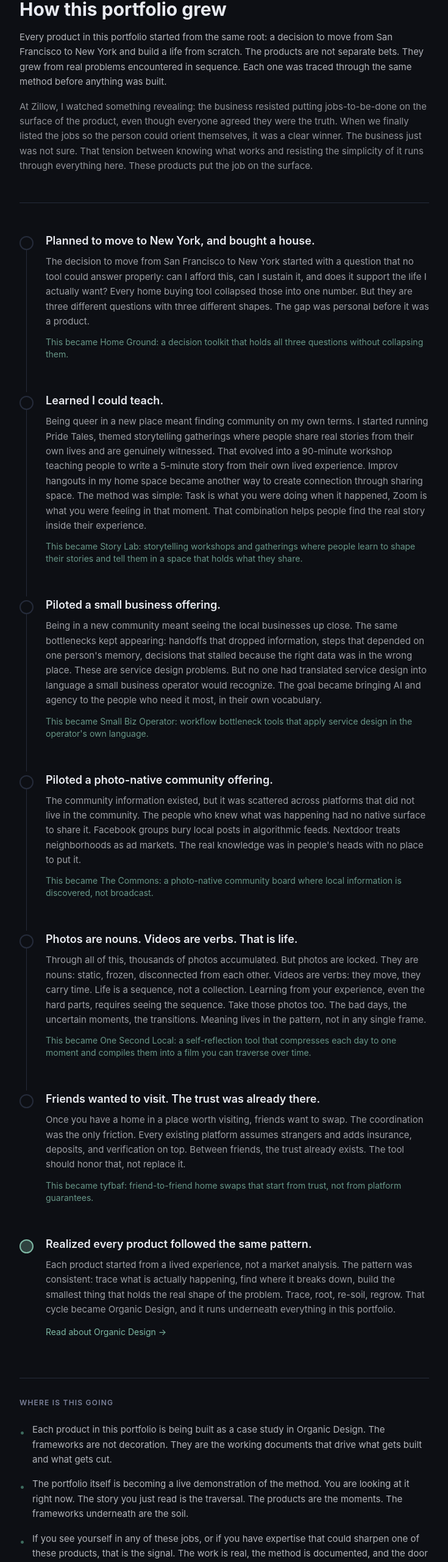
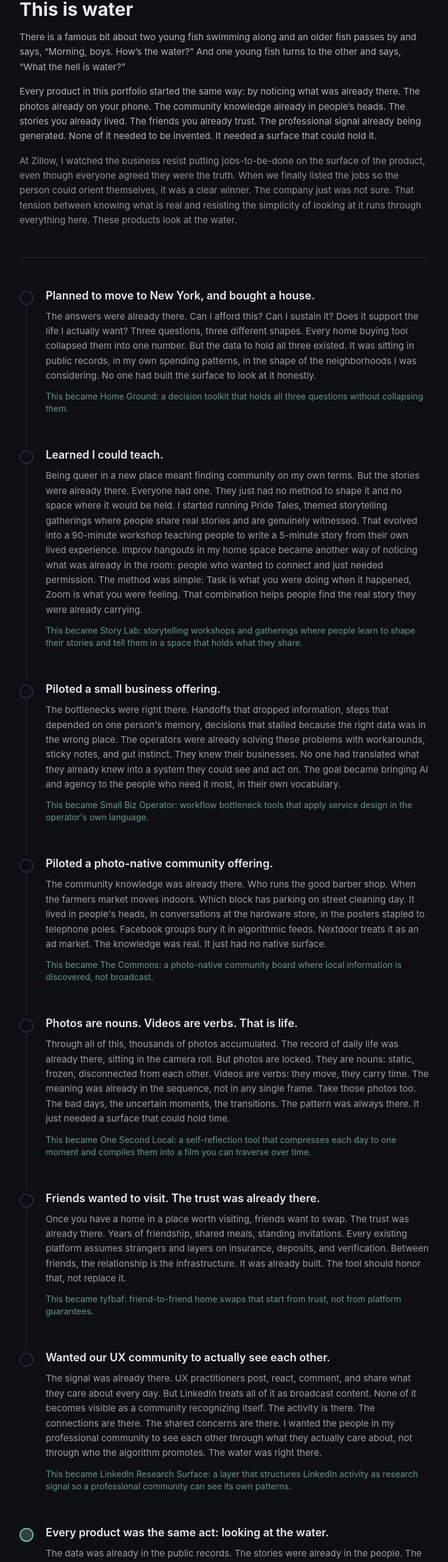
Before and after one commit to troyeffner/divergent-networks, a Next.js app: page /story in a window 1280 px wide. Shown: the part 170-2731 px from the top of the page at 61% size, without its empty margins (272-1007 px from the left). Built offline with nearby package versions, Linux system fonts and the light colour scheme.

Commit message:
This is water: thread theme through story, add job wormholes across products

```diff
--- a/app/page.tsx
+++ b/app/page.tsx
@@ -35,6 +35,21 @@ export default function Home() {
           </div>
         </section>
 
+        {/* Story entry */}
+        <section className="mb-16">
+          <Link
+            href="/story"
+            className="block border border-brand-border rounded-lg p-6 hover:border-brand-accent-dim transition-colors duration-200 group"
+          >
+            <h2 className="text-sm font-semibold text-brand-accent group-hover:text-brand-text transition-colors duration-150 mb-2">
+              This is water
+            </h2>
+            <p className="text-[0.9375rem] leading-relaxed text-brand-text opacity-65">
+              Every product in this portfolio started by noticing something that was already there. A self-guided path through the story, the products, and the frameworks underneath. Find yourself in the work.
+            </p>
+          </Link>
+        </section>
+
         <Method />
         <Portfolio />
 
--- a/app/story/page.tsx
+++ b/app/story/page.tsx
@@ -16,7 +16,7 @@ const storyMoments: StoryMoment[] = [
     slug: "homeground",
     heading: "Planned to move to New York, and bought a house.",
     narrative:
-      "The decision to move from San Francisco to New York started with a question that no tool could answer properly: can I afford this, can I sustain it, and does it support the life I actually want? Every home buying tool collapsed those into one number. But they are three different questions with three different shapes. The gap was personal before it was a product.",
+      "The answers were already there. Can I afford this? Can I sustain it? Does it support the life I actually want? Three questions, three different shapes. Every home buying tool collapsed them into one number. But the data to hold all three existed. It was sitting in public records, in my own spending patterns, in the shape of the neighborhoods I was considering. No one had built the surface to look at it honestly.",
     connection:
       "This became Home Ground: a decision toolkit that holds all three questions without collapsing them.",
   },
@@ -24,7 +24,7 @@ const storyMoments: StoryMoment[] = [
     slug: "story-lab",
     heading: "Learned I could teach.",
     narrative:
-      "Being queer in a new place meant finding community on my own terms. I started running Pride Tales, themed storytelling gatherings where people share real stories from their own lives and are genuinely witnessed. That evolved into a 90-minute workshop teaching people to write a 5-minute story from their own lived experience. Improv hangouts in my home space became another way to create connection through sharing space. The method was simple: Task is what you were doing when it happened, Zoom is what you were feeling in that moment. That combination helps people find the real story inside their experience.",
+      "Being queer in a new place meant finding community on my own terms. But the stories were already there. Everyone had one. They just had no method to shape it and no space where it would be held. I started running Pride Tales, themed storytelling gatherings where people share real stories and are genuinely witnessed. That evolved into a 90-minute workshop teaching people to write a 5-minute story from their own lived experience. Improv hangouts in my home space became another way of noticing what was already in the room: people who wanted to connect and just needed permission. The method was simple: Task is what you were doing when it happened, Zoom is what you were feeling. That combination helps people find the real story they were already carrying.",
     connection:
       "This became Story Lab: storytelling workshops and gatherings where people learn to shape their stories and tell them in a space that holds what they share.",
   },
@@ -32,7 +32,7 @@ const storyMoments: StoryMoment[] = [
     slug: "smallbiz",
     heading: "Piloted a small business offering.",
     narrative:
-      "Being in a new community meant seeing the local businesses up close. The same bottlenecks kept appearing: handoffs that dropped information, steps that depended on one person's memory, decisions that stalled because the right data was in the wrong place. These are service design problems. But no one had translated service design into language a small business operator would recognize. The goal became bringing AI and agency to the people who need it most, in their own vocabulary.",
+      "The bottlenecks were right there. Handoffs that dropped information, steps that depended on one person's memory, decisions that stalled because the right data was in the wrong place. The operators were already solving these problems with workarounds, sticky notes, and gut instinct. They knew their businesses. No one had translated what they already knew into a system they could see and act on. The goal became bringing AI and agency to the people who need it most, in their own vocabulary.",
     connection:
       "This became Small Biz Operator: workflow bottleneck tools that apply service design in the operator's own language.",
   },
@@ -40,7 +40,7 @@ const storyMoments: StoryMoment[] = [
     slug: "commons",
     heading: "Piloted a photo-native community offering.",
     narrative:
-      "The community information existed, but it was scattered across platforms that did not live in the community. The people who knew what was happening had no native surface to share it. Facebook groups bury local posts in algorithmic feeds. Nextdoor treats neighborhoods as ad markets. The real knowledge was in people's heads with no place to put it.",
+      "The community knowledge was already there. Who runs the good barber shop. When the farmers market moves indoors. Which block has parking on street cleaning day. It lived in people's heads, in conversations at the hardware store, in the posters stapled to telephone poles. Facebook groups bury it in algorithmic feeds. Nextdoor treats it as an ad market. The knowledge was real. It just had no native surface.",
     connection:
       "This became The Commons: a photo-native community board where local information is discovered, not broadcast.",
   },
@@ -48,7 +48,7 @@ const storyMoments: StoryMoment[] = [
     slug: "one-second-local",
     heading: "Photos are nouns. Videos are verbs. That is life.",
     narrative:
-      "Through all of this, thousands of photos accumulated. But photos are locked. They are nouns: static, frozen, disconnected from each other. Videos are verbs: they move, they carry time. Life is a sequence, not a collection. Learning from your experience, even the hard parts, requires seeing the sequence. Take those photos too. The bad days, the uncertain moments, the transitions. Meaning lives in the pattern, not in any single frame.",
+      "Through all of this, thousands of photos accumulated. The record of daily life was already there, sitting in the camera roll. But photos are locked. They are nouns: static, frozen, disconnected from each other. Videos are verbs: they move, they carry time. The meaning was already in the sequence, not in any single frame. Take those photos too. The bad days, the uncertain moments, the transitions. The pattern was always there. It just needed a surface that could hold time.",
     connection:
       "This became One Second Local: a self-reflection tool that compresses each day to one moment and compiles them into a film you can traverse over time.",
   },
@@ -56,9 +56,17 @@ const storyMoments: StoryMoment[] = [
     slug: "tyfbaf",
     heading: "Friends wanted to visit. The trust was already there.",
     narrative:
-      "Once you have a home in a place worth visiting, friends want to swap. The coordination was the only friction. Every existing platform assumes strangers and adds insurance, deposits, and verification on top. Between friends, the trust already exists. The tool should honor that, not replace it.",
+      "Once you have a home in a place worth visiting, friends want to swap. The trust was already there. Years of friendship, shared meals, standing invitations. Every existing platform assumes strangers and layers on insurance, deposits, and verification. Between friends, the relationship is the infrastructure. It was already built. The tool should honor that, not replace it.",
     connection:
       "This became tyfbaf: friend-to-friend home swaps that start from trust, not from platform guarantees.",
+  },
+  {
+    slug: "linkedin-research-surface",
+    heading: "Wanted our UX community to actually see each other.",
+    narrative:
+      "The signal was already there. UX practitioners post, react, comment, and share what they care about every day. But LinkedIn treats all of it as broadcast content. None of it becomes visible as a community recognizing itself. The activity is there. The connections are there. The shared concerns are there. I wanted the people in my professional community to see each other through what they actually care about, not through who the algorithm promotes. The water was right there.",
+    connection:
+      "This became LinkedIn Research Surface: a layer that structures LinkedIn activity as research signal so a professional community can see its own patterns.",
   },
 ];
 
@@ -77,13 +85,16 @@ export default function StoryPage() {
         </Link>
 
         <h1 className="text-2xl md:text-3xl font-bold text-brand-text mb-4">
-          How this portfolio grew
+          This is water
         </h1>
         <p className="text-[0.9375rem] leading-relaxed text-brand-text opacity-75 mb-4">
-          Every product in this portfolio started from the same root: a decision to move from San Francisco to New York and build a life from scratch. The products are not separate bets. They grew from real problems encountered in sequence. Each one was traced through the same method before anything was built.
+          There is a famous bit about two young fish swimming along and an older fish passes by and says, &ldquo;Morning, boys. How&rsquo;s the water?&rdquo; And one young fish turns to the other and says, &ldquo;What the hell is water?&rdquo;
+        </p>
+        <p className="text-[0.9375rem] leading-relaxed text-brand-text opacity-75 mb-4">
+          Every product in this portfolio started the same way: by noticing what was already there. The photos already on your phone. The community knowledge already in people&rsquo;s heads. The stories you already lived. The friends you already trust. The professional signal already being generated. None of it needed to be invented. It needed a surface that could hold it.
         </p>
         <p className="text-[0.9375rem] leading-relaxed text-brand-text opacity-60 mb-12">
-          At Zillow, I watched something revealing: the business resisted putting jobs-to-be-done on the surface of the product, even though everyone agreed they were the truth. When we finally listed the jobs so the person could orient themselves, it was a clear winner. The business just was not sure. That tension between knowing what works and resisting the simplicity of it runs through everything here. These products put the job on the surface.
+          At Zillow, I watched the business resist putting jobs-to-be-done on the surface of the product, even though everyone agreed they were the truth. When we finally listed the jobs so the person could orient themselves, it was a clear winner. The company just was not sure. That tension between knowing what is real and resisting the simplicity of looking at it runs through everything here. These products look at the water.
         </p>
 
         <div className="h-px bg-brand-border mb-12" />
@@ -232,10 +243,10 @@ export default function StoryPage() {
               </div>
               <div className="flex-1">
                 <h2 className="text-lg font-semibold text-brand-text mb-2">
-                  Realized every product followed the same pattern.
+                  Every product was the same act: looking at the water.
                 </h2>
                 <p className="text-[0.9375rem] leading-relaxed text-brand-text opacity-65 mb-3">
-                  Each product started from a lived experience, not a market analysis. The pattern was consistent: trace what is actually happening, find where it breaks down, build the smallest thing that holds the real shape of the problem. Trace, root, re-soil, regrow. That cycle became Organic Design, and it runs underneath everything in this portfolio.
+                  The data was already in the public records. The stories were already in the people. The bottlenecks were already in the workflows. The community knowledge was already in people&rsquo;s heads. The photos were already in the camera roll. The trust was already in the friendships. The signal was already on LinkedIn. Every product in this portfolio started by noticing something real that was right there, then building the smallest surface that could hold it. Trace what is actually happening. Find where it breaks down. Build what holds the real shape. That cycle became Organic Design.
                 </p>
                 <Link
                   href="/work/organic-design"
@@ -248,32 +259,21 @@ export default function StoryPage() {
           </div>
         </div>
 
-        {/* Where is this going */}
+        {/* You just did it */}
         <div className="mt-16">
           <div className="h-px bg-brand-border mb-8" />
           <h2 className="text-xs font-semibold tracking-widest uppercase text-brand-muted mb-6">
-            Where is this going
+            You just did it
           </h2>
-          <ul className="space-y-4">
-            <li className="flex gap-3 items-start">
-              <span className="mt-1 shrink-0 text-brand-accent-dim">&bull;</span>
-              <p className="text-[0.9375rem] leading-relaxed text-brand-text opacity-75">
-                Each product in this portfolio is being built as a case study in Organic Design. The frameworks are not decoration. They are the working documents that drive what gets built and what gets cut.
-              </p>
-            </li>
-            <li className="flex gap-3 items-start">
-              <span className="mt-1 shrink-0 text-brand-accent-dim">&bull;</span>
-              <p className="text-[0.9375rem] leading-relaxed text-brand-text opacity-75">
-                The portfolio itself is becoming a live demonstration of the method. You are looking at it right now. The story you just read is the traversal. The products are the moments. The frameworks underneath are the soil.
-              </p>
-            </li>
-            <li className="flex gap-3 items-start">
-              <span className="mt-1 shrink-0 text-brand-accent-dim">&bull;</span>
-              <p className="text-[0.9375rem] leading-relaxed text-brand-text opacity-75">
-                If you see yourself in any of these jobs, or if you have expertise that could sharpen one of these products, that is the signal. The work is real, the method is documented, and the door is open.
-              </p>
-            </li>
-          </ul>
+          <p className="text-[0.9375rem] leading-relaxed text-brand-text opacity-75 mb-4">
+            You scrolled through this story and something caught your attention. You expanded a product, maybe looked at a framework, maybe skipped one that did not speak to you. You traced your own steps of understanding. That is the method. Not a pitch. Not a funnel. A self-guided path through what is real, where you find yourself in the work by following what resonates.
+          </p>
+          <p className="text-[0.9375rem] leading-relaxed text-brand-text opacity-75 mb-4">
+            If one of these products connected to something you are already living, that is not a coincidence. That is the water. The thing that was right in front of you the whole time.
+          </p>
+          <p className="text-[0.9375rem] leading-relaxed text-brand-text opacity-60">
+            The frameworks underneath each product are working documents, not decoration. The portfolio itself is a live demonstration of the method. And the door is open. If you see yourself in any of these jobs, or if you have expertise that could sharpen one of these products, that is the signal.
+          </p>
         </div>
 
         <div className="mt-12 pt-8 border-t border-brand-border flex gap-6">
--- a/components/InterestForm.tsx
+++ b/components/InterestForm.tsx
@@ -116,6 +116,40 @@ const productJobs: Record<string, { label: string; jobs: string[] }> = {
   },
 };
 
+// Wormholes: when a job is selected, it may bridge to another product
+const wormholes: Record<string, { product: string; label: string; prompt: string }> = {
+  // homeground wormholes
+  "Compare neighborhoods by how they support my daily life":
+    { product: "commons", label: "The Commons", prompt: "The neighborhood knowledge is already there" },
+  "Coordinate a housing decision with my household":
+    { product: "tyfbaf", label: "tyfbaf", prompt: "If you already have a place, friends may want to visit" },
+  // story-lab wormholes
+  "Bring Story Lab to my community or organization":
+    { product: "commons", label: "The Commons", prompt: "Community surfaces hold what you build" },
+  "Take the Story Craft workshop to shape my own story":
+    { product: "one-second-local", label: "One Second Local", prompt: "Your daily photos are another way to see your own story" },
+  // smallbiz wormholes
+  "See my business health in language I actually use":
+    { product: "commons", label: "The Commons", prompt: "Your customers are already talking about you locally" },
+  // commons wormholes
+  "Connect with people nearby who know what I need to know":
+    { product: "story-lab", label: "Story Lab", prompt: "The stories your neighbors carry are the real signal" },
+  "Find out what is actually happening in my neighborhood":
+    { product: "homeground", label: "Home Ground", prompt: "That question started with a move" },
+  // one-second-local wormholes
+  "See the pattern in my own experience across months":
+    { product: "story-lab", label: "Story Lab", prompt: "The pattern in your photos may hold a story worth telling" },
+  // tyfbaf wormholes
+  "Find friends in my network who are open to home swaps":
+    { product: "linkedin-research-surface", label: "LinkedIn Research Surface", prompt: "Your network is already signaling who is open" },
+  // linkedin wormholes
+  // audience job wormholes
+  "I want to attend a storytelling event or improv hangout":
+    { product: "story-lab", label: "Story Lab", prompt: "The stories are already there" },
+  "I want to pilot one of these products in my community":
+    { product: "commons", label: "The Commons", prompt: "Start where the community knowledge already lives" },
+};
+
 interface InterestFormProps {
   product?: string | null;
 }
@@ -135,6 +169,13 @@ export default function InterestForm({ product }: InterestFormProps) {
     : selectedAudience
     ? audienceJobs[selectedAudience].jobs
     : null;
+
+  // Find wormholes for currently selected jobs
+  const activeWormholes = selectedJobs
+    .filter((job) => wormholes[job])
+    .map((job) => ({ job, ...wormholes[job] }))
+    // Don't show wormhole back to current product
+    .filter((w) => w.product !== product);
 
   function toggleJob(job: string) {
     setSelectedJobs((prev) => {
@@ -291,6 +332,26 @@ export default function InterestForm({ product }: InterestFormProps) {
         </div>
       )}
 
+      {/* Wormholes: contextual bridges to other products */}
+      {activeWormholes.length > 0 && (
+        <div className="space-y-2">
+          {activeWormholes.map((w) => (
+            <a
+              key={w.product}
+              href={`/connect?product=${w.product}`}
+              className="block px-4 py-3 rounded border border-brand-accent-dim/40 bg-brand-accent/5 hover:border-brand-accent-dim transition-colors duration-150"
+            >
+              <span className="text-xs font-semibold tracking-wider uppercase text-brand-accent">
+                {w.prompt}
+              </span>
+              <span className="block text-[0.8125rem] text-brand-muted mt-0.5">
+                See {w.label} &rarr;
+              </span>
+            </a>
+          ))}
+        </div>
+      )}
+
       <div>
         <label
           htmlFor="note"
```
